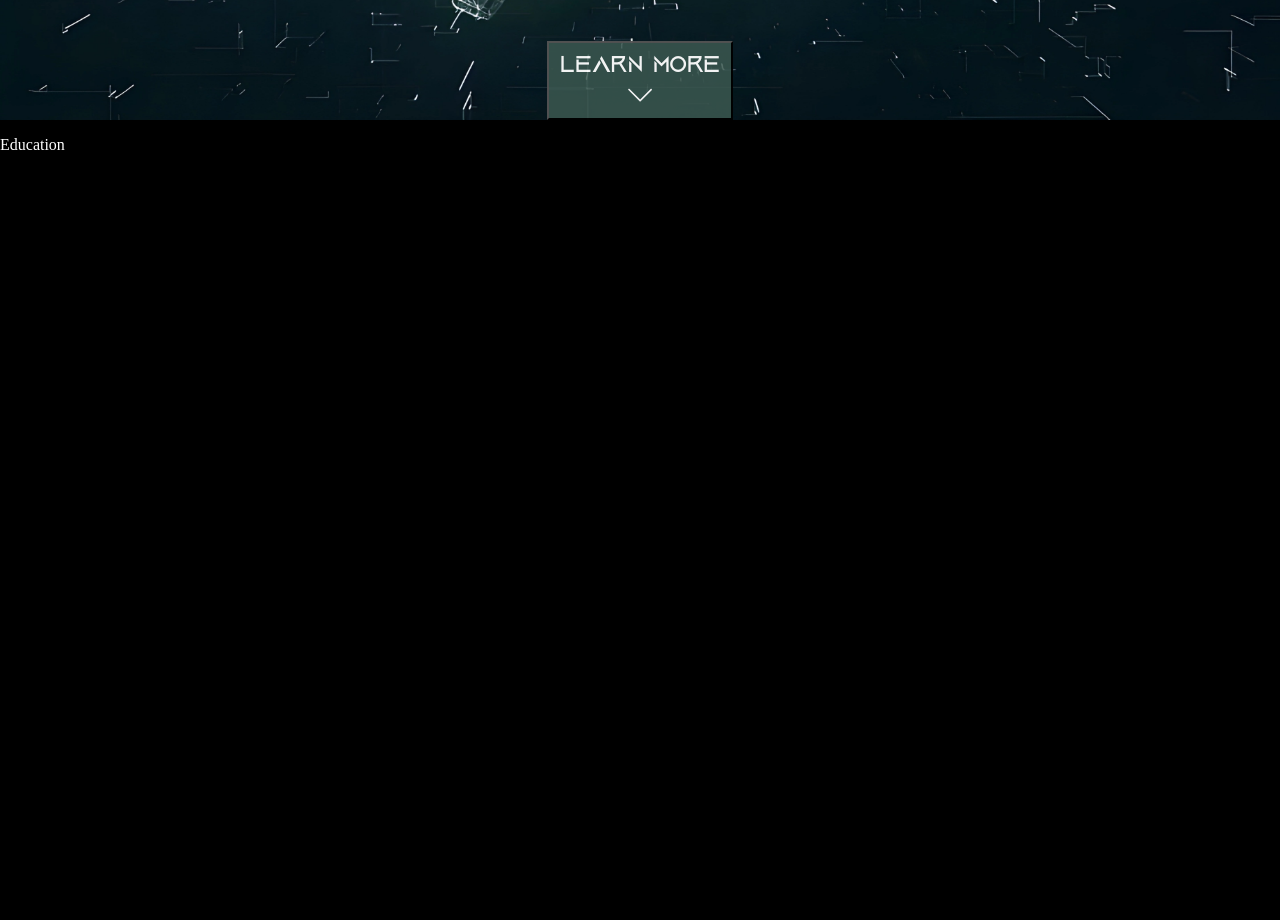
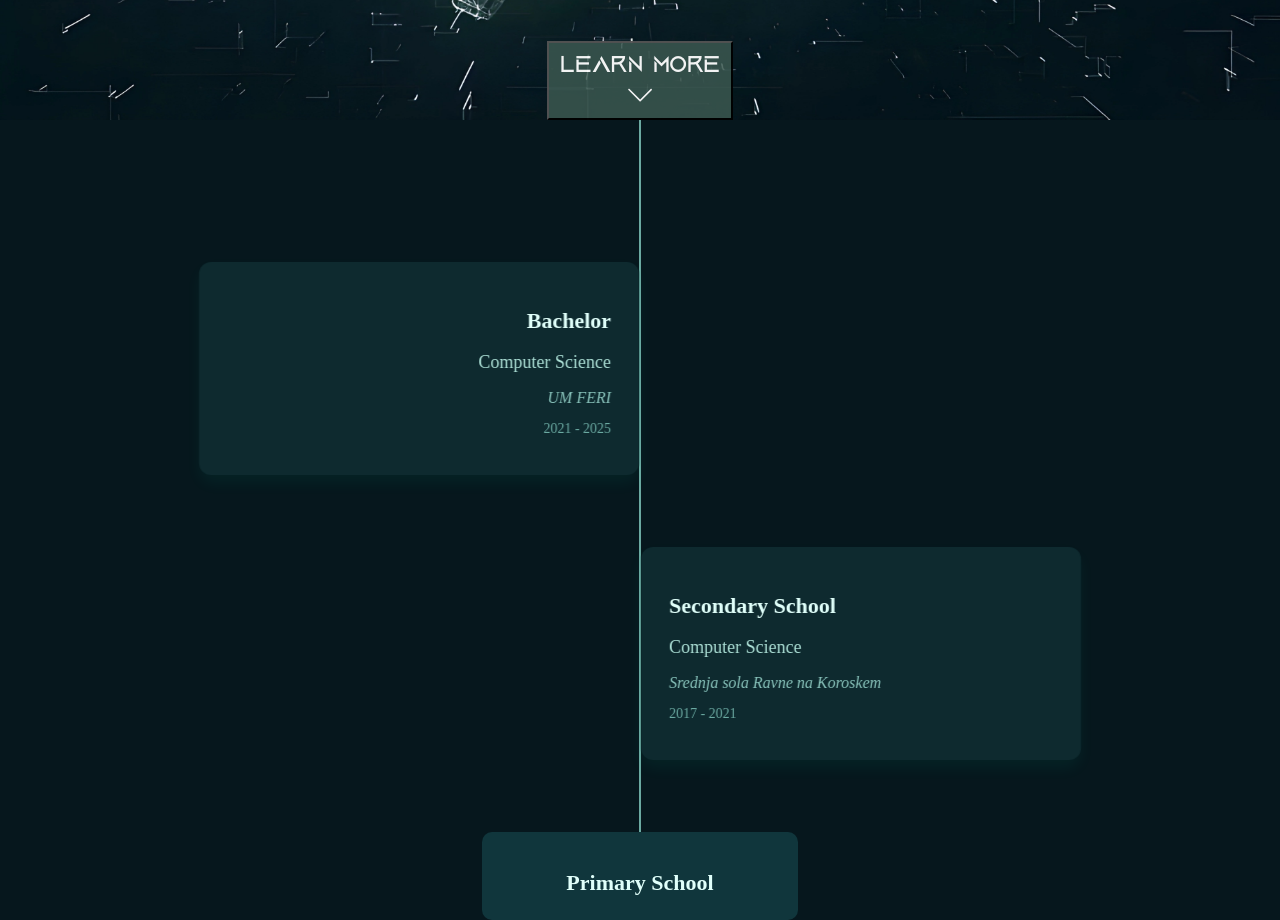
Before and after one commit to AnzeFric/NewWeb, a Next.js app: page / in a window 1280 px wide. Shown: the part 680-1600 px from the top of the page. Built offline with nearby package versions, Linux system fonts and the light colour scheme.

Commit message:
Added content into EducationSection and included animations. Added observer to only start animation when it comes into focus

```diff
--- a/src/app/page.tsx
+++ b/src/app/page.tsx
@@ -4,10 +4,37 @@ import BannerSection from "@/components/home/BannerSection";
 import EducationSection from "@/components/home/EducationSection";
 import ContainerWrapper from "@/components/global/wrappers/ContainerWrapper";
 import { useWindowSize } from "@/contexts/WindowSizeContext";
+import { useEffect, useState } from "react";
+import eduStyles from "@/constants/styles/components/home/education-styles.module.css";
 
 // Sections: Education, Work history, Projects, Hobbies
 export default function Home() {
   const { deviceType } = useWindowSize();
+  const [educationFocused, setEducationFocused] = useState(false);
+
+  useEffect(() => {
+    const eduSection = document.querySelector(
+      `.${eduStyles.educationContainer}`
+    );
+
+    if (eduSection) {
+      const observer = new IntersectionObserver(
+        ([entry]) => {
+          if (entry.isIntersecting) {
+            setEducationFocused(true);
+            observer.disconnect();
+          }
+        },
+        { threshold: 0.3 }
+      );
+
+      observer.observe(eduSection);
+
+      return () => {
+        observer.disconnect();
+      };
+    }
+  }, []);
 
   return (
     <ContainerWrapper sections={2}>
@@ -16,7 +43,7 @@ export default function Home() {
           <BannerSection
             scrollDown={() => scrollDown(deviceType !== "desktop")}
           />
-          <EducationSection />
+          <EducationSection focused={educationFocused} />
         </>
       )}
     </ContainerWrapper>
--- a/src/components/home/EducationSection.tsx
+++ b/src/components/home/EducationSection.tsx
@@ -1,9 +1,38 @@
 import styles from "@/constants/styles/components/home/education-styles.module.css";
 
-export default function EducationSection() {
+interface Props {
+  focused: boolean;
+}
+
+export default function EducationSection({ focused }: Readonly<Props>) {
   return (
-    <div>
-      <p className={styles.text}>Education</p>
+    <div className={styles.educationContainer}>
+      <div className={styles.contentContainer}>
+        <div
+          className={`${styles.bachelorSchool} ${
+            focused ? styles.animateLeft : ""
+          }`}
+        >
+          <p className={styles.title}>Bachelor</p>
+          <p className={styles.subtitle}>Computer Science</p>
+          <p className={styles.school}>UM FERI</p>
+          <p className={styles.year}>2021 - 2025</p>
+        </div>
+        <div className={styles.line} />
+        <div
+          className={`${styles.secondarySchool} ${
+            focused ? styles.animateRight : ""
+          }`}
+        >
+          <p className={styles.title}>Secondary School</p>
+          <p className={styles.subtitle}>Computer Science</p>
+          <p className={styles.school}>Srednja sola Ravne na Koroskem</p>
+          <p className={styles.year}>2017 - 2021</p>
+        </div>
+      </div>
+      <div className={styles.primarySchool}>
+        <p className={styles.title}>Primary School</p>
+      </div>
     </div>
   );
 }
--- a/src/constants/styles/components/global/container-styles.module.css
+++ b/src/constants/styles/components/global/container-styles.module.css
@@ -18,5 +18,5 @@
 .contentContainer > div {
     height: 100vh;
     position: relative;
-    background-color: #000;
+    background-color: #06171d;
 }
--- a/src/constants/styles/components/home/education-styles.module.css
+++ b/src/constants/styles/components/home/education-styles.module.css
@@ -1,3 +1,110 @@
-.text {
-    color: white;
+.educationContainer {
+    display: flex;
+    flex-direction: column;
 }
+
+.contentContainer {
+    display: flex;
+    height: 100%;
+    justify-content: center;
+}
+
+.bachelorSchool,
+.secondarySchool {
+  background: #0e2a2f;
+  border-radius: 12px;
+  box-shadow: 0 8px 16px rgba(0, 255, 204, 0.05);
+  padding: 24px 28px;
+  width: 30%;
+  color: #d6f5ee;
+  color: white;
+  position: relative;
+  overflow: hidden;
+  transform: translateX(0);
+  height: fit-content;
+  opacity: 0;
+}
+
+/* Animate them on page load */
+.bachelorSchool {
+    top: 20%;
+    text-align: end;
+}
+
+.secondarySchool {
+    top: 60%;
+}
+
+.primarySchool {
+  padding: 16px 30px;
+  border-radius: 10px;
+  background: #10363c;
+  width: 20%;
+  text-align: center;
+  color: white;
+  font-size: 18px;
+  font-weight: 600;
+  align-self: center;
+}
+
+/* Titles and text styles */
+.title {
+  font-size: 22px;
+  font-weight: 700;
+  margin-bottom: 8px;
+  color: #e0fffa;
+}
+
+.subtitle {
+  font-size: 18px;
+  margin-bottom: 6px;
+  font-weight: 500;
+  color: #aee2d8;
+}
+
+.school {
+  font-size: 16px;
+  margin-bottom: 6px;
+  font-style: italic;
+  color: #8ac5bd;
+}
+
+.year {
+  font-size: 14px;
+  color: #6baaa2;
+}
+
+.line {
+    border: 1px solid #6baaa2;
+    background-color: #6baaa2;
+}
+
+@keyframes slideInFromLeft {
+  0% {
+    transform: translateX(-100px);
+    opacity: 0;
+  }
+  100% {
+    transform: translateX(0);
+    opacity: 1;
+  }
+}
+
+@keyframes slideInFromRight {
+  0% {
+    transform: translateX(100px);
+    opacity: 0;
+  }
+  100% {
+    transform: translateX(0);
+    opacity: 1;
+  }
+}
+
+.animateLeft {
+  animation: slideInFromLeft 1s ease-out forwards;
+}
+
+.animateRight {
+  animation: slideInFromRight 1s ease-out forwards;
+}
```
